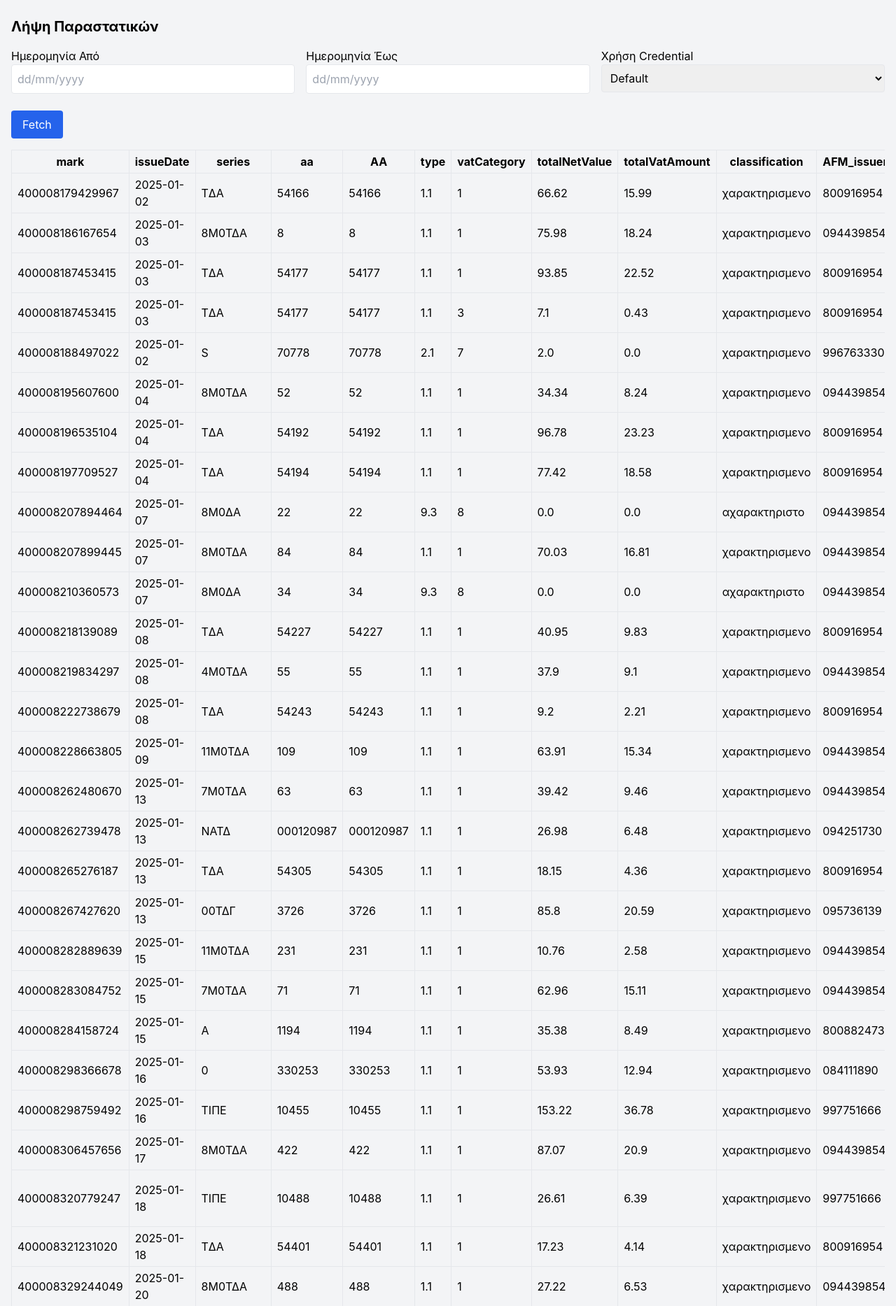
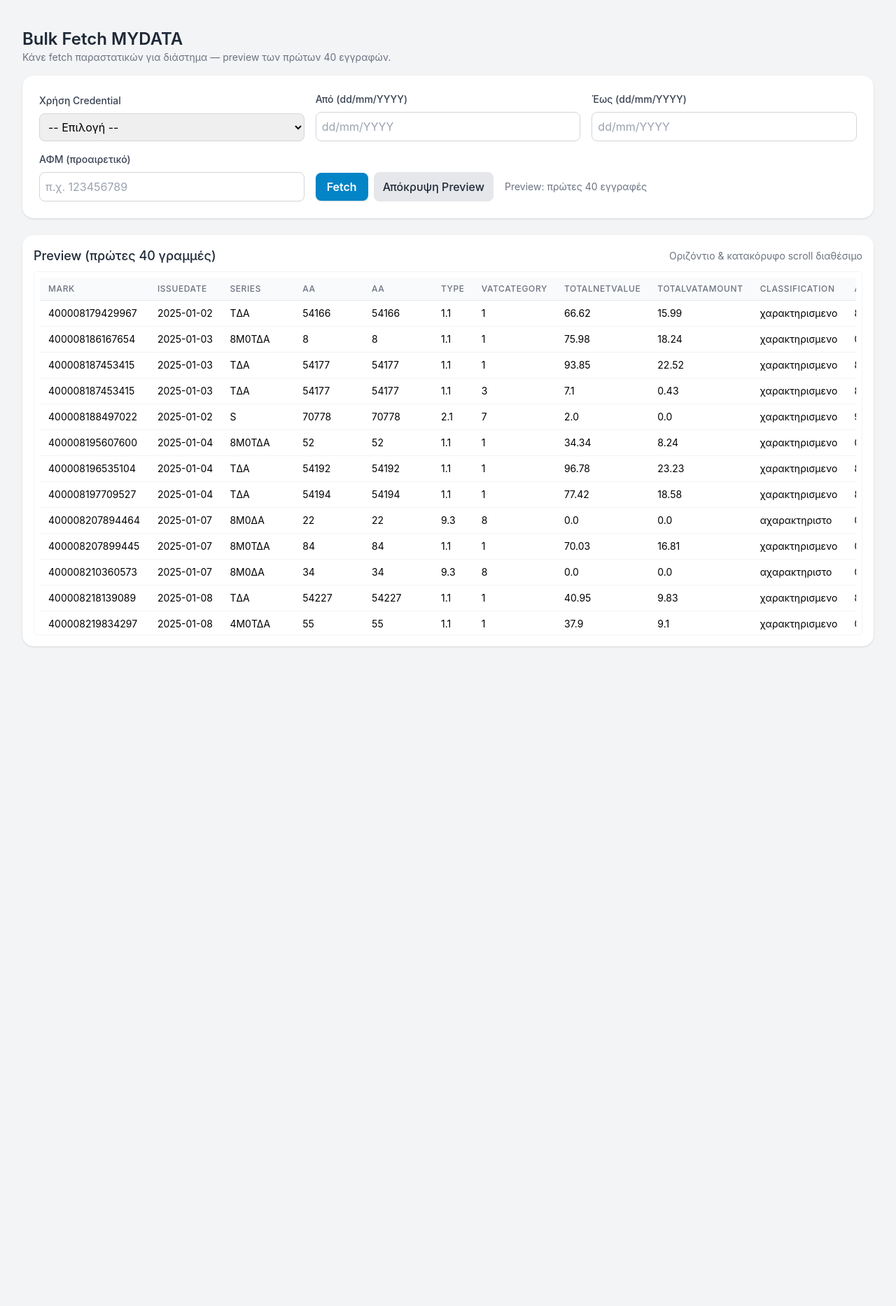
Before and after one commit to douradonis/Firebed_private, a Flask app: page /fetch in a window 1280 px wide. Shown: the part 96-1963 px from the top of the page at 70% size. After the commit the page ends 1021 px from the top, so only its background shows below. Run offline with Flask 3, Linux system fonts and the light colour scheme; some libraries are stand-ins or nearby versions.

Commit message:
bulk fetch σελιδα ετοιμη.

```diff
--- a/app.py
+++ b/app.py
@@ -330,7 +330,8 @@ def bulk_fetch():
                                credentials=creds,
                                message=message,
                                error=error,
-                               preview=preview)
+                               preview=preview,
+                               preview_minimized=True)
 
         try:
             all_rows, summary_list = request_docs(
--- a/data/invoices_cache.json
+++ b/data/invoices_cache.json
@@ -572,5 +572,18 @@
     "classification": "χαρακτηρισμενο",
     "AFM_issuer": "800916954",
     "Name_issuer": ""
+  },
+  {
+    "MARK": "400008186167654",
+    "ΑΦΜ": "094439854",
+    "Επωνυμία": "ΤΡΑΚΑΔΑΣ Α.Ε.",
+    "Σειρά": "8Μ0ΤΔΑ",
+    "Αριθμός": "8",
+    "Ημερομηνία": "2025-01-03",
+    "Είδος": "1.1",
+    "ΦΠΑ_ΚΑΤΗΓΟΡΙΑ": "",
+    "Καθαρή Αξία": 75.98,
+    "ΦΠΑ": 18.24,
+    "Σύνολο": 94.22
   }
 ]
--- a/templates/fetch.html
+++ b/templates/fetch.html
@@ -1,66 +1,159 @@
 {% extends "base.html" %}
+{% block title %}Bulk Fetch MYDATA{% endblock %}
+
 {% block content %}
-<h2 class="text-xl font-bold mb-4">Λήψη Παραστατικών</h2>
+<div class="max-w-14xl mx-auto p-4">
+  <div class="flex items-center justify-between mb-4">
+    <div>
+      <h1 class="text-2xl font-semibold text-gray-800">Bulk Fetch MYDATA</h1>
+      <p class="text-sm text-gray-500">Κάνε fetch παραστατικών για διάστημα — preview των πρώτων 40 εγγραφών.</p>
+    </div>
 
-<form method="POST" class="grid grid-cols-1 md:grid-cols-3 gap-4 mb-4">
-  <div>
-    <label>Ημερομηνία Από</label>
-    <input type="text" name="date_from" placeholder="dd/mm/yyyy" class="w-full border rounded p-2" required>
   </div>
-  <div>
-    <label>Ημερομηνία Έως</label>
-    <input type="text" name="date_to" placeholder="dd/mm/yyyy" class="w-full border rounded p-2" required>
-  </div>
-  <div>
-    <label>Χρήση Credential</label>
-    <select name="use_credential" class="w-full border rounded p-2">
-      <option value="">Default</option>
+
+  {% if error %}
+    <div class="mb-3 p-3 rounded bg-red-50 text-red-800 border border-red-100">{{ error }}</div>
+  {% endif %}
+  {% if message %}
+    <div class="mb-3 p-3 rounded bg-green-50 text-green-800 border border-green-100">{{ message }}</div>
+  {% endif %}
+
+  <div class="bg-white rounded-2xl shadow p-6 mb-6">
+    <form method="POST" class="grid grid-cols-1 md:grid-cols-3 gap-4 items-end" autocomplete="off" novalidate>
+      <div class="flex flex-col">
+        <label for="use_credential" class="text-sm font-medium text-gray-700 mb-2">Χρήση Credential</label>
+        <select id="use_credential" name="use_credential" class="border border-gray-300 rounded-lg p-2 focus:ring-2 focus:ring-sky-300">
+          <option value="">-- Επιλογή --</option>
           {% for c in credentials %}
             <option value="{{ c.name }}">{{ c.name }}</option>
           {% endfor %}
         </select>
       </div>
-  <div class="col-span-3 mt-2">
-    <button type="submit" class="px-4 py-2 bg-blue-600 text-white rounded hover:bg-blue-700">Fetch</button>
+
+      <div class="flex flex-col">
+        <label for="date_from" class="text-sm font-medium text-gray-700 mb-2">Από (dd/mm/YYYY)</label>
+        <input id="date_from" name="date_from" type="text" value="{{ default_from or '' }}" placeholder="dd/mm/YYYY" class="border border-gray-300 rounded-lg p-2 focus:ring-2 focus:ring-sky-300" required>
+      </div>
+
+      <div class="flex flex-col">
+        <label for="date_to" class="text-sm font-medium text-gray-700 mb-2">Έως (dd/mm/YYYY)</label>
+        <input id="date_to" name="date_to" type="text" value="{{ default_to or '' }}" placeholder="dd/mm/YYYY" class="border border-gray-300 rounded-lg p-2 focus:ring-2 focus:ring-sky-300" required>
+      </div>
+
+      <div class="flex flex-col">
+        <label for="vat_number" class="text-sm font-medium text-gray-700 mb-2">ΑΦΜ (προαιρετικό)</label>
+        <input id="vat_number" name="vat_number" type="text" value="" placeholder="π.χ. 123456789" class="border border-gray-300 rounded-lg p-2 focus:ring-2 focus:ring-sky-300">
+      </div>
+
+      <div class="flex items-center gap-2 md:col-span-2">
+        <button type="submit" class="bg-sky-600 hover:bg-sky-700 text-white font-semibold py-2 px-4 rounded-lg shadow">Fetch</button>
+        <button type="button" id="togglePreviewBtn" class="bg-gray-100 hover:bg-gray-200 text-gray-800 font-medium py-2 px-3 rounded-lg border">Εμφάνιση Preview</button>
+        <div class="text-sm text-gray-500 ml-2">Preview: πρώτες 40 εγγραφές</div>
       </div>
     </form>
+  </div>
 
-{% if error %}
-  <div class="p-2 bg-red-100 text-red-800 rounded mb-2">{{ error }}</div>
-{% endif %}
-{% if message %}
-  <div class="p-2 bg-green-100 text-green-800 rounded mb-2">{{ message }}</div>
-{% endif %}
+  <!-- Preview area -->
+  <div class="bg-white rounded-2xl shadow p-4">
+    <div class="flex items-center justify-between mb-2">
+      <h2 class="text-lg font-medium text-gray-800">Preview (πρώτες 40 γραμμές)</h2>
+      <div class="text-sm text-gray-500">Οριζόντιο & κατακόρυφο scroll διαθέσιμο</div>
+    </div>
 
-<div class="overflow-auto">
-  <table id="previewTable" class="min-w-full border border-gray-200 table-auto">
-    <thead class="bg-gray-100">
+    <!-- Wrapper που δίνει horizontal + vertical scroll -->
+    <div id="previewArea" class="w-full overflow-auto border border-gray-100 rounded p-2" style="max-height:520px; display: none;">
+      {% if preview and preview|length > 0 %}
+        <div class="min-w-full overflow-x-auto">
+          <table class="min-w-full text-sm divide-y divide-gray-200">
+            <thead class="bg-gray-50 sticky top-0">
               <tr>
-        {% if preview %}
-          {% for k in preview[0].keys() %}
-            <th class="border px-2 py-1">{{ k }}</th>
+                {% for key in preview[0].keys() %}
+                  <th class="px-3 py-2 text-left text-xs font-medium text-gray-500 uppercase tracking-wider">{{ key }}</th>
                 {% endfor %}
-        {% endif %}
               </tr>
             </thead>
-    <tbody>
-      {% for d in preview %}
+            <tbody class="bg-white divide-y divide-gray-100">
+              {% for row in preview %}
                 <tr class="hover:bg-gray-50">
-        {% for v in d.values() %}
-          <td class="border px-2 py-1">{{ v }}</td>
+                  {% for v in row.values() %}
+                    <td class="px-3 py-2 align-top whitespace-nowrap">{{ v }}</td>
                   {% endfor %}
                 </tr>
               {% endfor %}
             </tbody>
           </table>
         </div>
+      {% else %}
+        <div class="text-sm text-gray-500 p-4">Χωρίς preview δεδομένα.</div>
+      {% endif %}
+    </div>
+  </div>
+</div>
 
 <script>
-document.addEventListener('DOMContentLoaded', function(){
-  new simpleDatatables.DataTable("#previewTable", {
-    searchable: true,
-    fixedHeight: true,
+document.addEventListener("DOMContentLoaded", function() {
+  // date formatting helper: dd/mm/YYYY
+  function formatDateInput(e) {
+    let v = e.target.value.replace(/\D/g, '').slice(0,8);
+    if (v.length >= 5) v = v.slice(0,2) + '/' + v.slice(2,4) + '/' + v.slice(4);
+    else if (v.length >= 3) v = v.slice(0,2) + '/' + v.slice(2);
+    e.target.value = v;
+  }
+  const df = document.getElementById('date_from');
+  const dt = document.getElementById('date_to');
+  if (df) df.addEventListener('input', formatDateInput);
+  if (dt) dt.addEventListener('input', formatDateInput);
+
+  // preview toggle with localStorage memory (default minimized=true)
+  const PREVIEW_KEY = 'bulk_fetch_preview_minimized';
+  const btn = document.getElementById('togglePreviewBtn');
+  const preview = document.getElementById('previewArea');
+
+  // server-side hint (if backend passed preview_minimized variable)
+  let serverHint = false;
+  try {
+    serverHint = {{ 'true' if preview_minimized else 'false' }};
+  } catch(e) {
+    serverHint = false;
+  }
+
+  function storedMinimized() {
+    try {
+      const v = localStorage.getItem(PREVIEW_KEY);
+      if (v === null) return null;
+      return v === 'true';
+    } catch(e) {
+      return null;
+    }
+  }
+
+  let minimized = true;
+  const stored = storedMinimized();
+  if (stored === null) {
+    minimized = !!serverHint; // default: server hint (if not present default minimized=true)
+  } else {
+    minimized = !!stored;
+  }
+
+  function render() {
+    if (minimized) {
+      preview.style.display = 'none';
+      btn.textContent = 'Εμφάνιση Preview';
+      btn.classList.remove('bg-gray-200');
+    } else {
+      preview.style.display = 'block';
+      btn.textContent = 'Απόκρυψη Preview';
+      btn.classList.add('bg-gray-200');
+    }
+  }
+
+  btn.addEventListener('click', function() {
+    minimized = !minimized;
+    try { localStorage.setItem(PREVIEW_KEY, minimized ? 'true' : 'false'); } catch(e){}
+    render();
   });
+
+  render();
 });
 </script>
 {% endblock %}
```
Also changed, not shown: 2 other files. Lines whose indentation alone changed are shown as unchanged.
